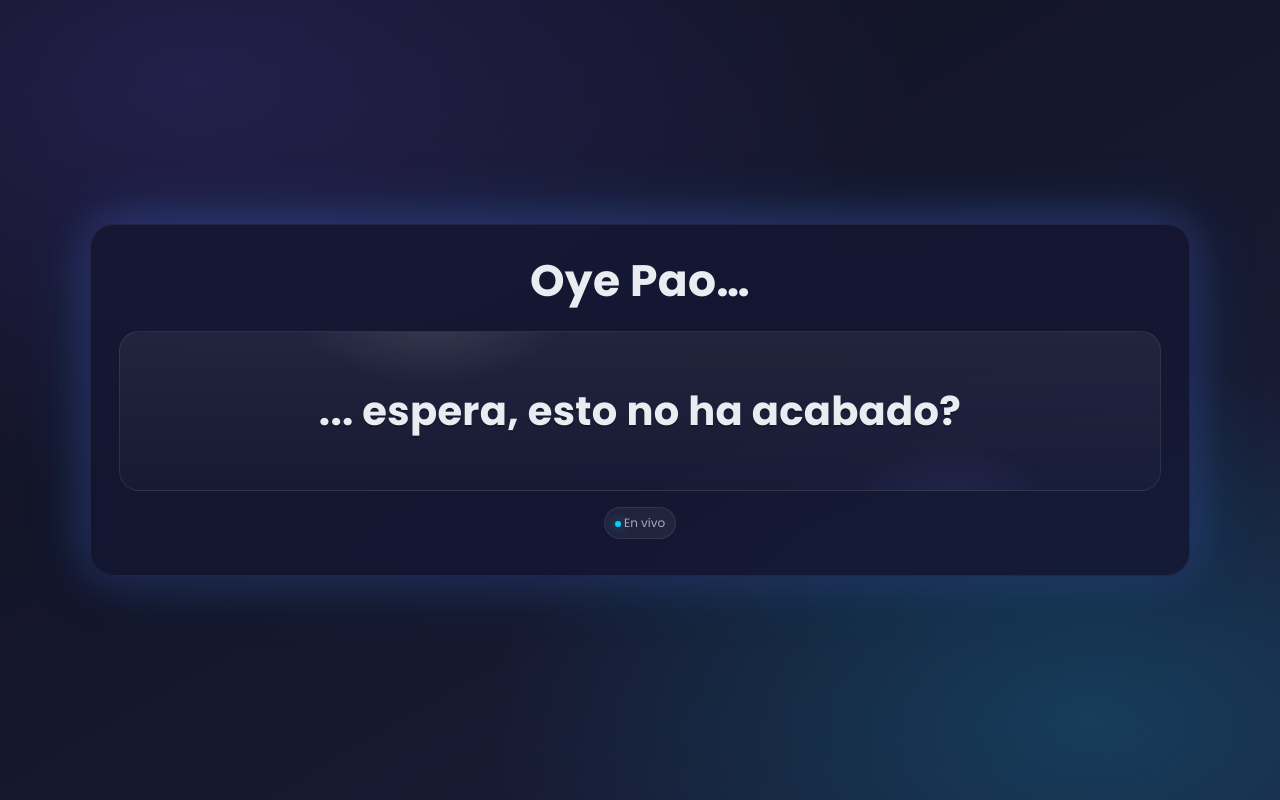
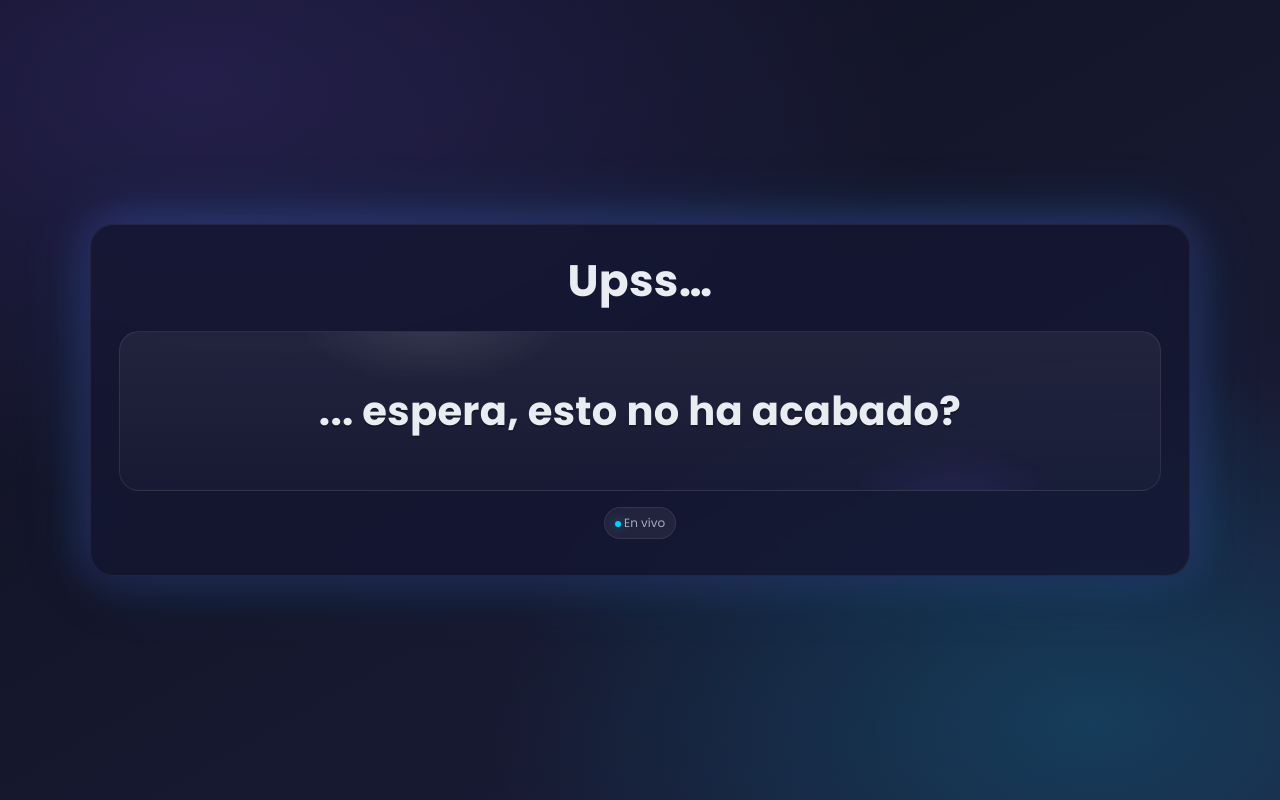
Before and after one commit to Fravier3/ConteoRegresivo, a plain HTML site: page index.html in a window 1280 px wide. Drawn offline with Linux system fonts and the light colour scheme.

Commit message:
Update index.html

```diff
--- a/index.html
+++ b/index.html
@@ -106,7 +106,7 @@
 <body>
   <div class="wrap">
     <div class="card">
-      <h1 class="title">Oye Pao…</h1>
+      <h1 class="title">Upss…</h1>
       <p class="subtitle"></p>
 
       <div class="message">
```
